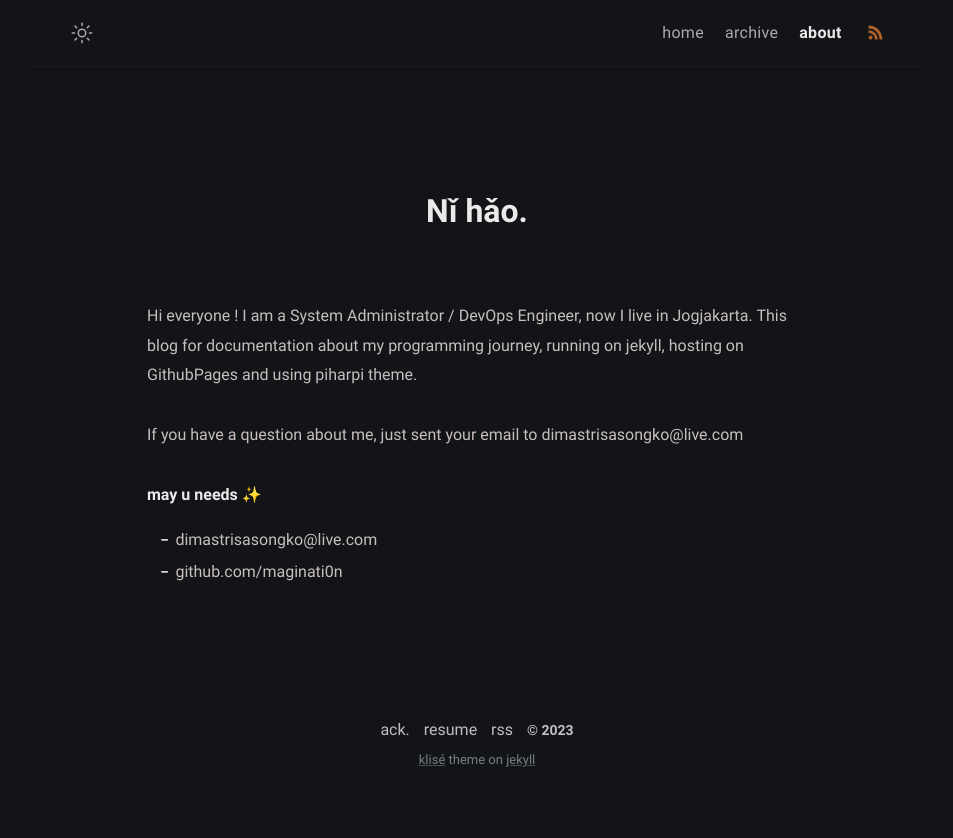
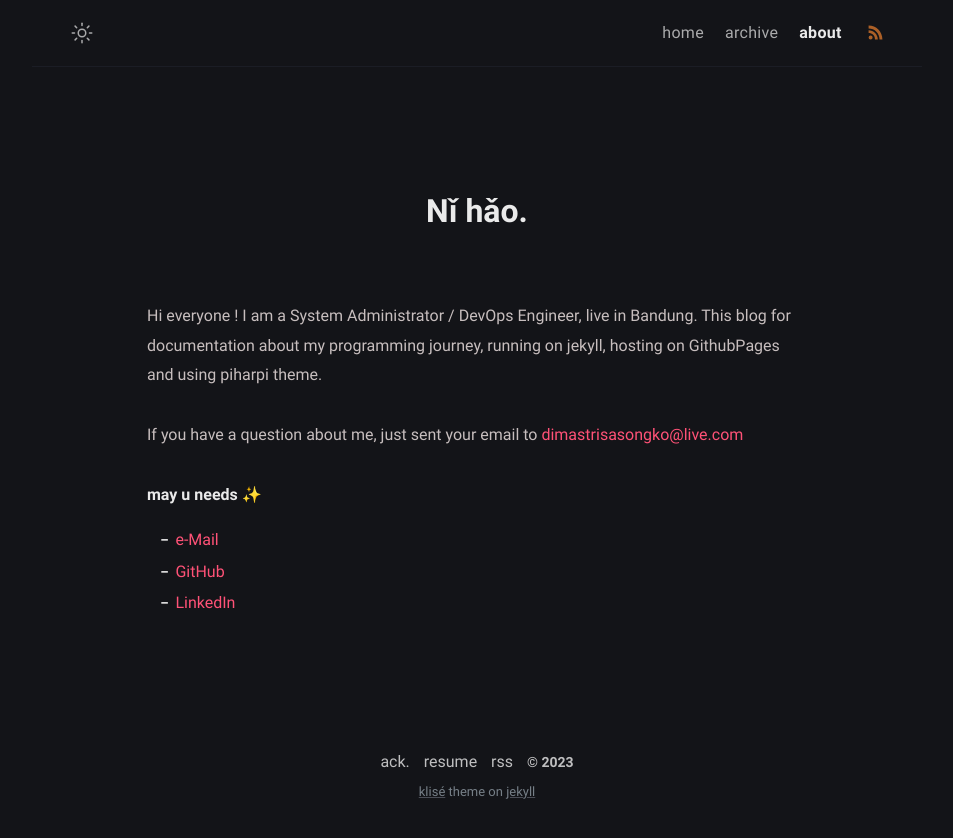
Before and after one commit to maginati0n/personal, a Jekyll site: the page built from about.md, in a window 1280 px wide. Shown: the top 838 px of the page, without its empty margins (163-1116 px from the left). Built offline with Jekyll 4.4.1, drawn with Linux system fonts in a browser that asks for light colours.

```diff
--- a/_config.yml
+++ b/_config.yml
@@ -12,7 +12,7 @@ mode: dark # default theme "dark" | "light"
 author:
   name: Dimas Tri Sasongko # author name
   bio: >- # tell to the world
-    A System Administrator & Network Engineer, more than three years of experience, Accustomed to using the Linux operating system and I also implement it with Cloud Computing, AWS Digital Ocean & Linode.
+    A DevOps Engineer, more than three years of experience, Accustomed to using the Linux operating system and I also implement it with Cloud Computing, AWS, Digital Ocean & Linode.
   username: maginati0n # general username
   github: maginati0n # github username
   twitter: dimastrisngko # twitter username
--- a/about.md
+++ b/about.md
@@ -2,17 +2,18 @@
 title: Nǐ hǎo
 permalink: /about/
 layout: page
-excerpt: Hi everyone ! I am a System Administrator / DevOps Engineer, now I live in Jogjakarta. This blog for documentation about my programming journey, running on jekyll, hosting on GithubPages and using piharpi theme.
+excerpt: Hi everyone ! I am a System Administrator / DevOps Engineer, live in Bandung. This blog for documentation about my programming journey, running on jekyll, hosting on GithubPages and using piharpi theme.
 comments: false
 ---
 
 
 
- Hi everyone ! I am a System Administrator / DevOps Engineer, now I live in Jogjakarta. This blog for documentation about my programming journey, running on jekyll, hosting on GithubPages and using piharpi theme.
+ Hi everyone ! I am a System Administrator / DevOps Engineer, live in Bandung. This blog for documentation about my programming journey, running on jekyll, hosting on GithubPages and using piharpi theme.
 
-If you have a question about me, just sent your email to dimastrisasongko@live.com
+If you have a question about me, just sent your email to <a href="mailto:dimastrisasongko@live.com">dimastrisasongko@live.com</a>
 
 **may u needs ✨**
 
-- {{ site.author.email }}
-- github.com/{{ site.author.github }}
+- <a href="mailto:dimastrisasongko@live.com">e-Mail</a>
+- <a href="https://github.com/maginati0n/">GitHub</a>
+- <a href="https://www.linkedin.com/in/dimastrisasongko/">LinkedIn</a>
```
Also changed, not shown: _posts/2023-04-09-Using-Kaniko-to-build-and-push-images-to-ECR-from-Gitlab-CI.markdown (added, +58 -0 lines), assets/img/avatar.jpg, 10 other files.
